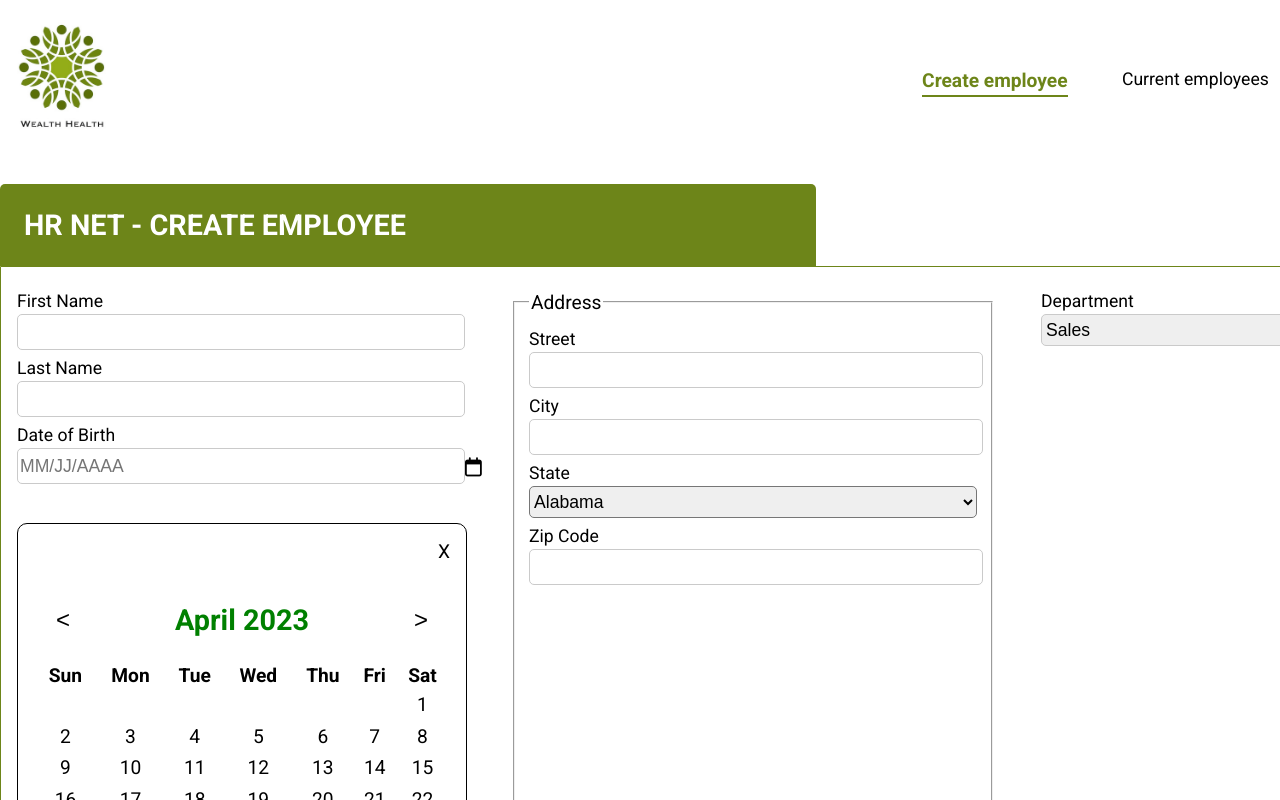
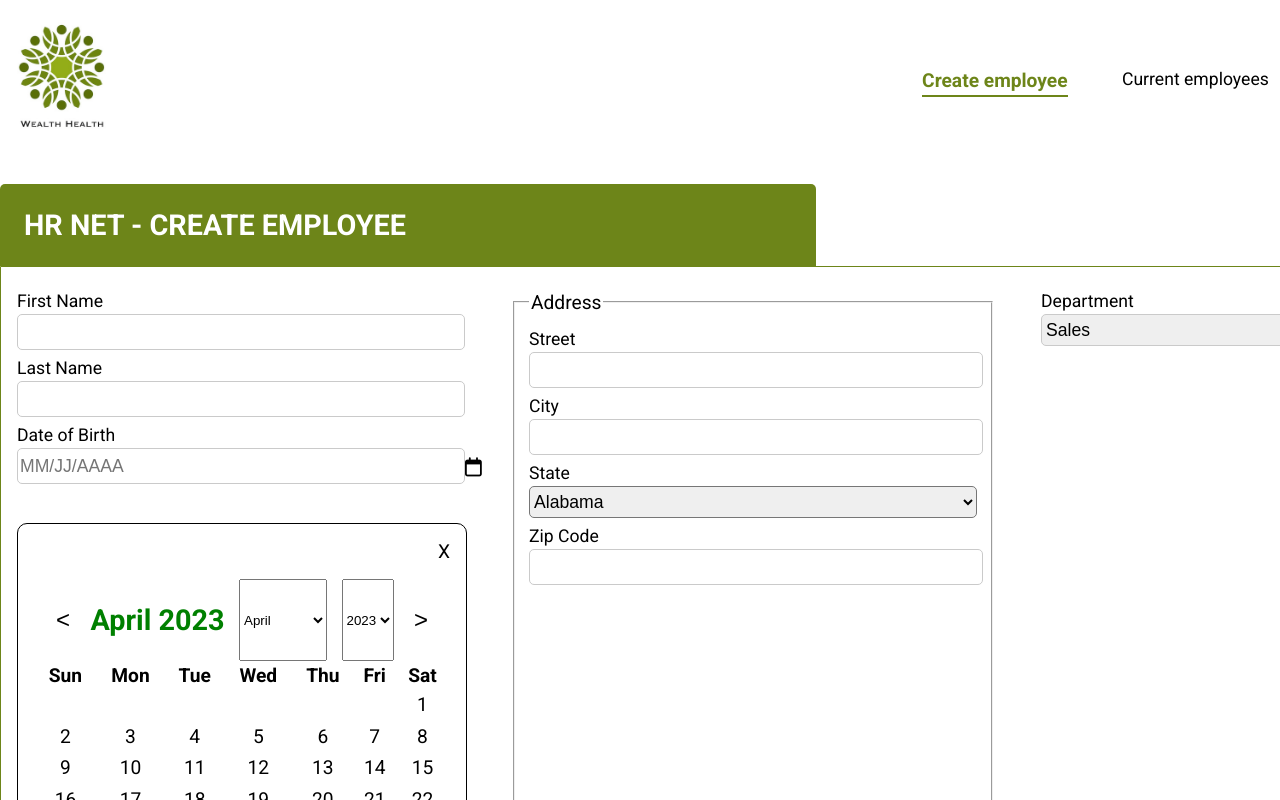
Before and after one commit to ChimdaProjects/HRnet, a React (Create React App) app: page / in a window 1280 px wide. Both pictures are taken after a click on the element 241 px from the left and 495 px from the top of the page. Shown: the top 800 px of the page. Built offline with nearby package versions, Linux system fonts and the light colour scheme.

Commit message:
add select to change month and year from the date pickerwithout style

```diff
--- a/src/components/Datepicker/Datepicker.jsx
+++ b/src/components/Datepicker/Datepicker.jsx
@@ -8,14 +8,14 @@ const Datepicker = ({onSelect }) => {
     const [selectedDate, setSelectedDate] = useState(null);
     const [displayedMonth, setDisplayedMonth] = useState(new Date());
     const [showDatePicker, setShowDatePicker] = useState(true);
-
+    const [monthSelected, setMonthSelected] = useState(new Date().getMonth());
+    const [yearSelected, setYearSelected] = useState(new Date().getFullYear());
   const handleDateClick = (date) => {
       setSelectedDate(date);
       if (onSelect) {
         onSelect(date);
       }
     };
-    console.log("selected date", selectedDate)
     // when the user clicks to display the previous month
     const handlePrevMonthClick = () => {
       setDisplayedMonth(
@@ -39,6 +39,17 @@ const Datepicker = ({onSelect }) => {
     const getWeekdayNames = () => {
       return ["Sun", "Mon", "Tue", "Wed", "Thu", "Fri", "Sat"];
     };
+
+    // names of month on 1 year
+    const getMonthNames = () => {
+      return ["January", "February", "March", "April", "May", "June", "July", "August", "September", "October", "November", "December"];
+    };
+    // years on dropdown menu for year selection
+    const years = [];
+    for (let i = 1949; i <= new Date().getFullYear(); i++) {
+      years.push(i);
+    }
+    years.sort((a,b) => b-a);
 
     const getCalendarDays = () => {
       //  nombre de jours dans le mois
@@ -66,7 +77,7 @@ const Datepicker = ({onSelect }) => {
 
       // Remplir les jours du mois en cours
       for (let i = 1; i <= daysInMonth; i++) {
-        const calendrier =new Date(displayedMonth.getFullYear(), displayedMonth.getMonth(), i)
+        const calendrier = new Date(displayedMonth.getFullYear(), displayedMonth.getMonth(), i)
 
         days.push(new Date(displayedMonth.getFullYear(), displayedMonth.getMonth(), i));
       }
@@ -82,6 +93,26 @@ const Datepicker = ({onSelect }) => {
       setShowDatePicker(!showDatePicker)
     }
 
+    // get month by select and display the calendar of this selection
+    const handleMonthSelected = (e) => {
+      const month = e.target.value;
+      console.log("month", month);
+      setMonthSelected(month);
+      setDisplayedMonth(
+        new Date(yearSelected, month)
+      );
+    }
+
+    // get year
+    const handleYearSelected = (e) => {
+      const yearSelected = e.target.value;
+      console.log("year selected", yearSelected)
+      setYearSelected(yearSelected);
+      setDisplayedMonth(new Date(yearSelected, monthSelected));
+
+    }
+
+
     return (
         showDatePicker && (
             <div className="calendar">
@@ -89,6 +120,23 @@ const Datepicker = ({onSelect }) => {
                 <div className="calendar-header">
                     <button onClick={handlePrevMonthClick}>&lt;</button>
                     <h2>{displayedMonth.toLocaleDateString("en-US", { month: "long", year: "numeric" })}</h2>
+
+                    <select value= {monthSelected} onChange={handleMonthSelected}>
+                      {getMonthNames().map((month, index)=> {
+                        return (
+                          <option key={month} value={index} >
+                            {month}
+                          </option>
+                        )
+                      })}
+                    </select>
+                    <select value= {yearSelected} onChange={handleYearSelected}>
+                        {years.map((year)=> {
+                          return (
+                            <option key={year} value={year}>{year}</option>
+                          )
+                        })}
+                    </select>
                     <button onClick={handleNextMonthClick}>&gt;</button>
                 </div>
                 <table className="calendar-table">
@@ -103,13 +151,17 @@ const Datepicker = ({onSelect }) => {
                     </thead>
                     <tbody>
                         {
-                            getCalendarDays().reduce((rows, day, index) => {
+                            getCalendarDays()
+                            .reduce(
+                              (rows, day, index) => {
                                 if (index % 7 === 0) {
                                     rows.push([]);
                                 }
-                            rows[rows.length - 1].push(day);
-                            return rows;
-                            }, []).map((row, rowIndex) => (
+                                rows[rows.length - 1].push(day);
+                                return rows;
+                              }, []
+                            )
+                            .map((row, rowIndex) => (
                                 <tr key={rowIndex}>
                                 {
                                     row.map((day, dayIndex) => (
```
